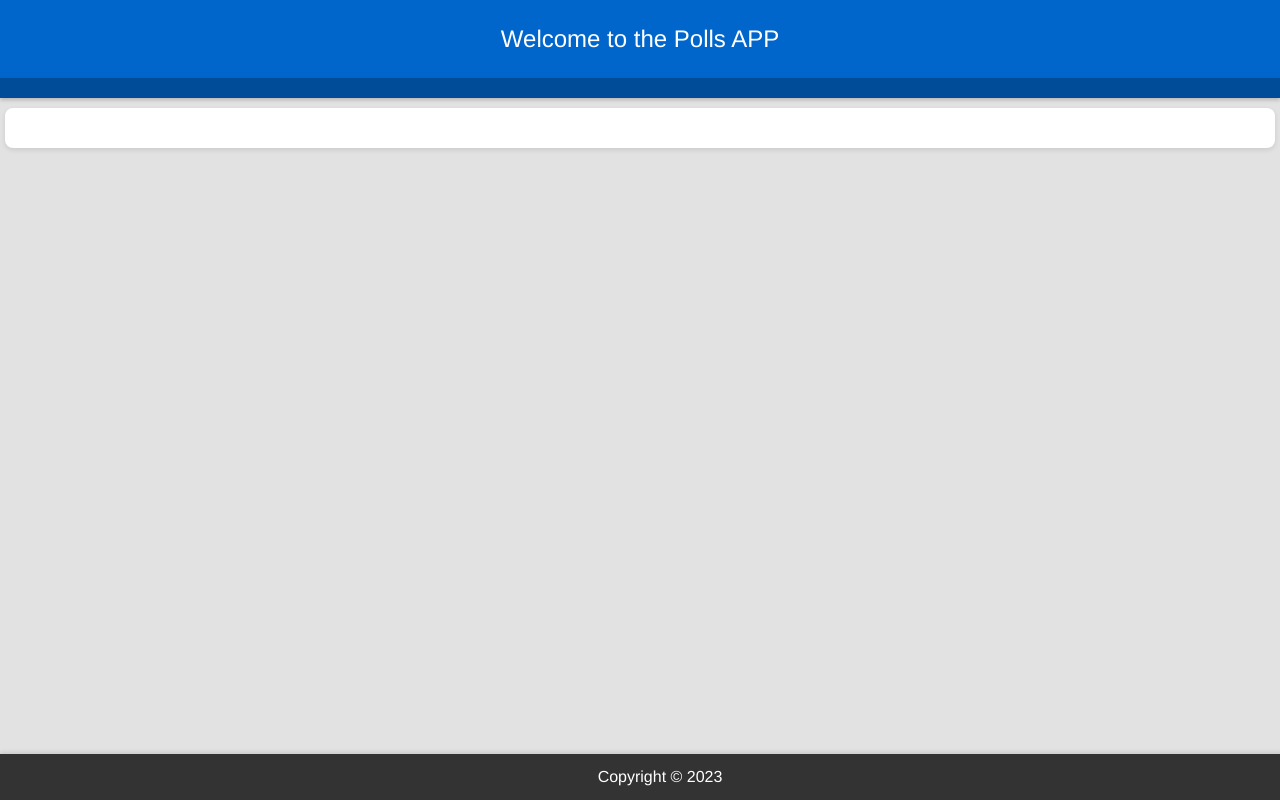
After one commit to bigguysayedhusain/miniproject4Sayed_Alawi, a Django app: template mysite/polls/templates/base.html in a window 1280 px wide. The commit adds this page. Run offline with Django 5.2, Linux system fonts and the light colour scheme; the template is opened without the code that fills it, so the values that code supplies are empty.

Commit message:
Finished "Use the template system" and the creation of base.html and style.css files

```diff
--- /dev/null
+++ b/mysite/polls/static/polls/style.css
@@ -0,0 +1,86 @@
+/* General Body Styles */
+body {
+    font-family: 'Helvetica Neue', Helvetica, Arial, sans-serif;
+    margin: 0;
+    padding: 0;
+    background: #e2e2e2;
+    color: #333;
+    line-height: 1.6;
+}
+
+/* Header Styles */
+header {
+    background: #0066cc;
+    color: #ffffff;
+    padding: 20px 20px;
+    text-align: center;
+    box-shadow: 0 2px 4px rgba(0,0,0,0.1);
+}
+
+header h1 {
+    margin: 0;
+    font-size: 24px;
+    font-weight: normal;
+}
+
+/* Navigation Styles */
+nav {
+    background: #004c99;
+    color: #ffffff;
+    text-align: center;
+    padding: 10px 0;
+    box-shadow: 0 2px 4px rgba(0,0,0,0.2);
+}
+
+nav a {
+    color: white;
+    text-decoration: none;
+    padding: 10px 15px;
+    font-weight: bold;
+    letter-spacing: 1px;
+}
+
+nav a:hover, nav a:focus {
+    background-color: #003366;
+    transition: background-color 0.3s;
+}
+
+/* Main Content Styles */
+main {
+    padding: 20px;
+    background: white;
+    margin: 10px 5px;
+    border-radius: 8px;
+    box-shadow: 0 2px 5px rgba(0,0,0,0.1);
+}
+
+/* Footer Styles */
+footer {
+    background: #333333;
+    color: white;
+    text-align: center;
+    padding: 10px 20px;
+    position: fixed;
+    left: 0;
+    bottom: 0;
+    width: 100%;
+    box-shadow: 0 -2px 4px rgba(0,0,0,0.1);
+}
+
+footer p {
+    margin: 0;
+    font-size: 14px;
+}
+
+/* Utility Classes */
+.container {
+    width: 80%;
+    margin: auto;
+    overflow: hidden;
+}
+
+.clearfix:after {
+    content: "";
+    display: table;
+    clear: both;
+}
--- /dev/null
+++ b/mysite/polls/templates/base.html
@@ -0,0 +1,22 @@
+<!DOCTYPE html>
+<html lang="en">
+<head>
+    <meta charset="UTF-8">
+    <title>{% block title %}My Site{% endblock %}</title>
+    <link rel="stylesheet" href="/static/polls/style.css"}>
+</head>
+<body>
+    <header>
+        <h1>{% block header %}Welcome to the Polls APP{% endblock %}</h1>
+    </header>
+    <nav>
+        {% block navigation %}{% endblock %}
+    </nav>
+    <main>
+        {% block content %}{% endblock %}
+    </main>
+    <footer>
+        {% block footer %}Copyright © 2023{% endblock %}
+    </footer>
+</body>
+</html>
--- a/mysite/polls/views.py
+++ b/mysite/polls/views.py
@@ -1,5 +1,5 @@
 from django.http import HttpResponse
-from django.shortcuts import render
+from django.shortcuts import get_object_or_404, render
 from django.template import loader
 from .models import Question
 
@@ -11,7 +11,8 @@ def index(request):
 
 
 def detail(request, question_id):
-    return HttpResponse(f"You're looking at question {question_id}")
+    question = get_object_or_404(Question, pk=question_id)
+    return render(request, "polls/detail.html", {"question": question})
 
 
 def results(request, question_id):
```
Also changed, not shown: mysite/polls/templates/polls/detail.html (added, +13 -0 lines), mysite/polls/templates/polls/index.html (+7 -9 lines).
